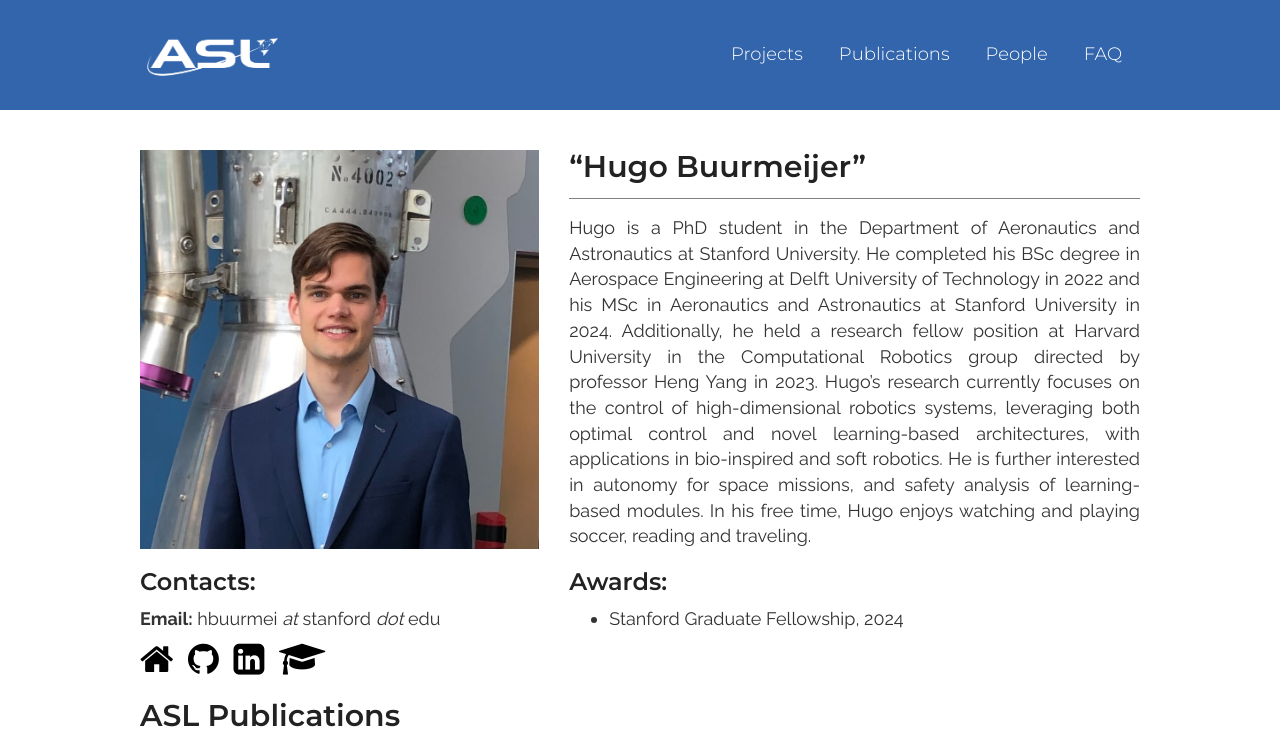
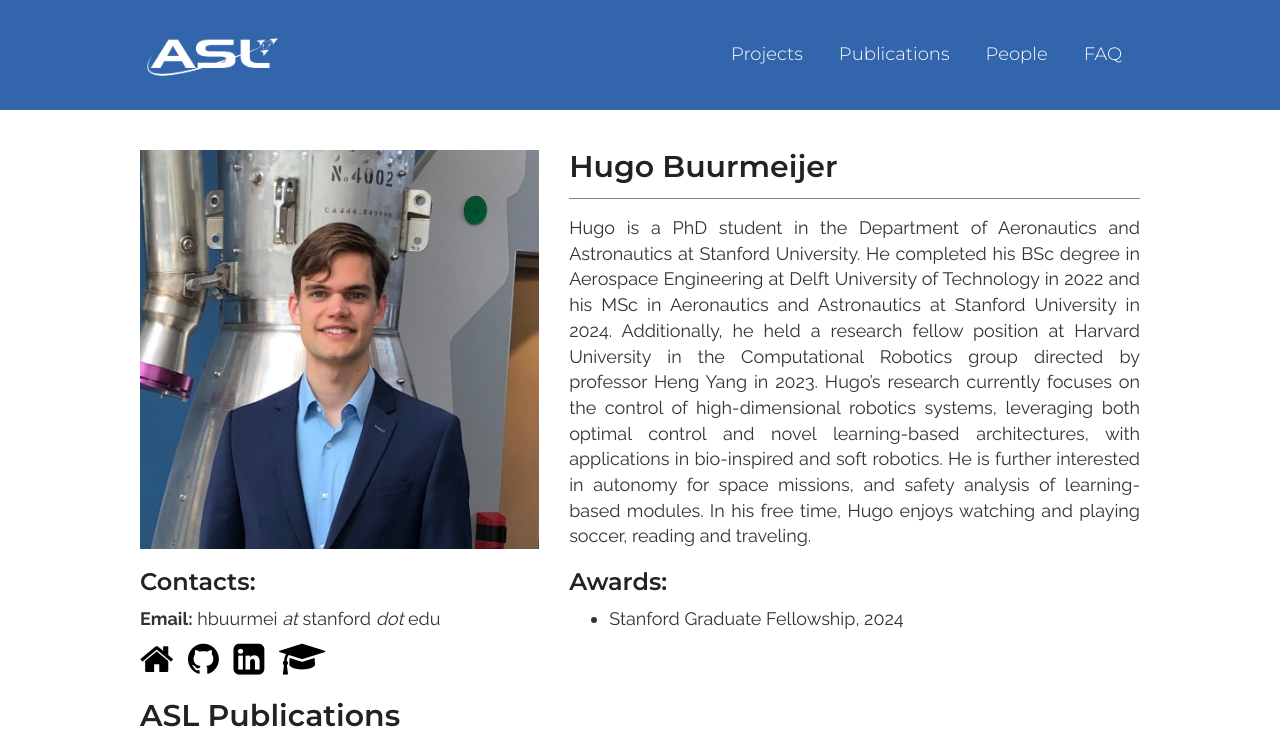
Before and after one commit to StanfordASL/StanfordASL.github.io, a Jekyll site: the page built from _people/hugo-buurmeijer.markdown, in a window 1280 px wide, cut to the strip 0-738 px from the top of the page. Built offline with Jekyll 4.4.1, drawn with Linux system fonts in a browser that asks for light colours.

```diff
--- a/_people/hugo-buurmeijer.markdown
+++ b/_people/hugo-buurmeijer.markdown
@@ -1,10 +1,10 @@
 ---
 layout: person
-title: “Hugo Buurmeijer”
-last:  “Buurmeijer”
-date:  2024-06-22 00:00:00
+title:  "Hugo Buurmeijer"
+last:   "Buurmeijer"
+date:   2024-06-22 00:00:00
 position: phd
-excerpt: “Optimal and learning-based control of high-dimensional robots”
+excerpt: "Optimal and learning-based control of high-dimensional robots"
 img: hbuurmei.jpeg
 email: hbuurmei@stanford.edu
 github: hbuurmei
@@ -12,8 +12,10 @@ linkedin: hbuurmei
 website: https://hbuurmei.github.io
 gscholar: ywP7WbMAAAAJ
 ---
+
 Hugo is a PhD student in the Department of Aeronautics and Astronautics at Stanford University. He completed his BSc degree in Aerospace Engineering at Delft University of Technology in 2022 and his MSc in Aeronautics and Astronautics at Stanford University in 2024. Additionally, he held a research fellow position at Harvard University in the Computational Robotics group directed by professor Heng Yang in 2023.
 Hugo’s research currently focuses on the control of high-dimensional robotics systems, leveraging both optimal control and novel learning-based architectures, with applications in bio-inspired and soft robotics. He is further interested in autonomy for space missions, and safety analysis of learning-based modules.
 In his free time, Hugo enjoys watching and playing soccer, reading and traveling.
+
 ### Awards:
 - Stanford Graduate Fellowship, 2024
```
